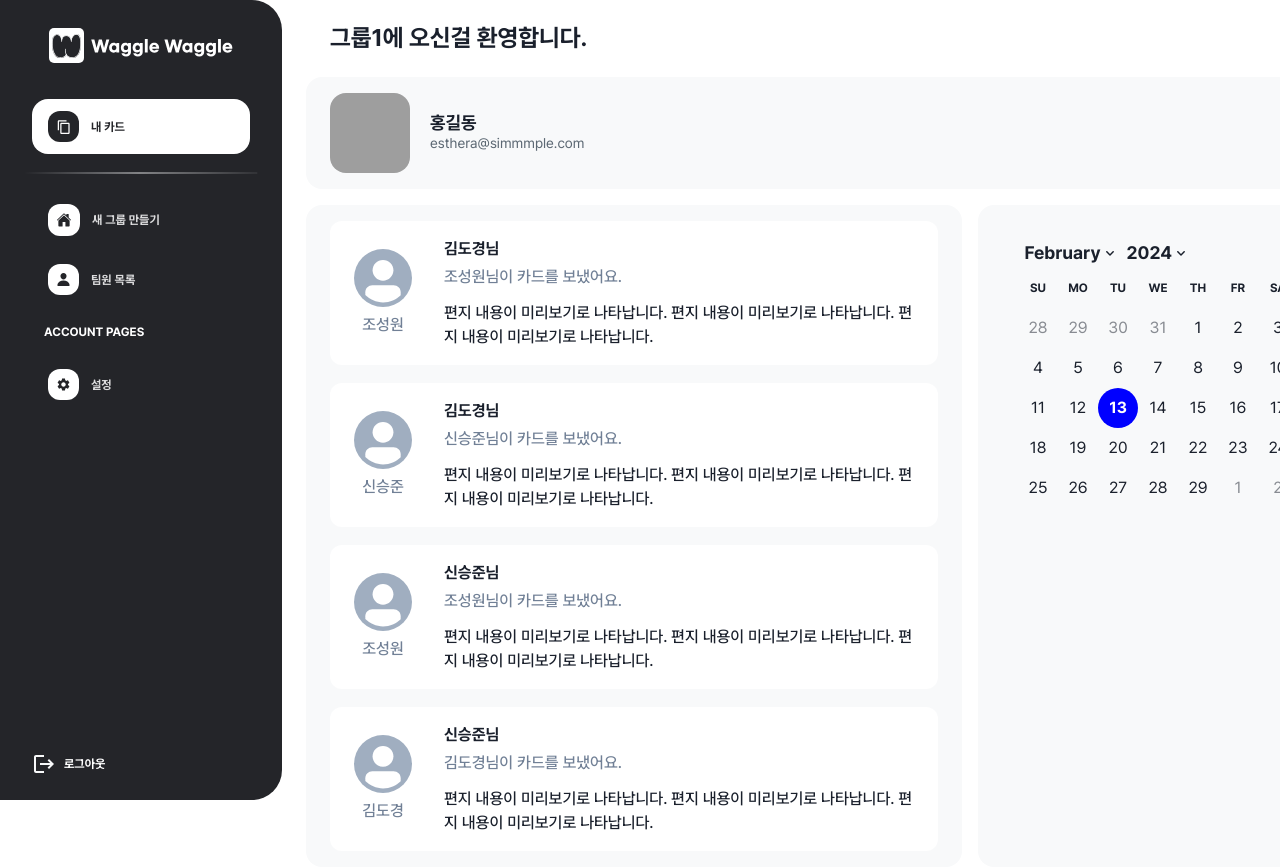
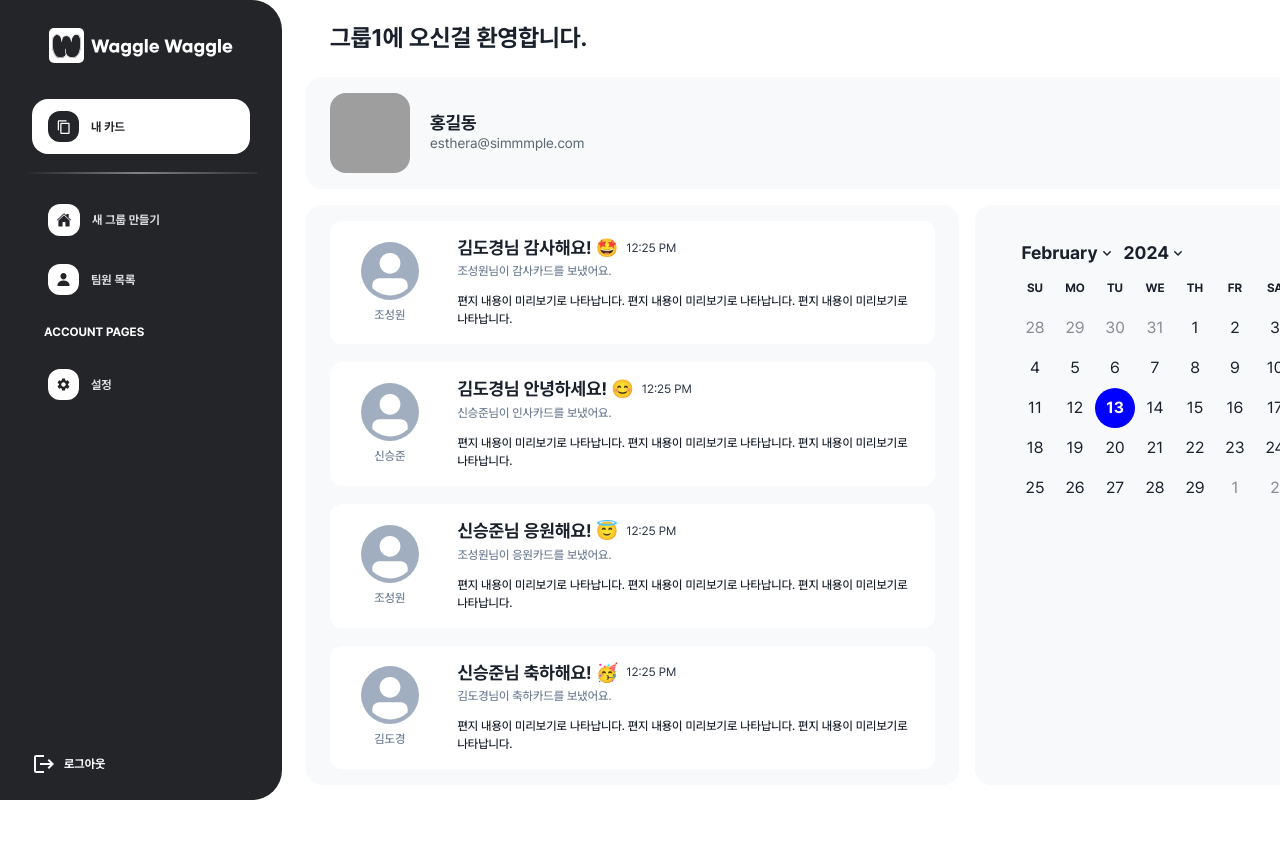
Before and after one commit to DDD-Community/DDD-10-WABLE-WEB, a Next.js app: page /client/1 in a window 1280 px wide. Shown: the top 867 px of the page. After the commit the page ends 800 px from the top, so only its background shows below. Built offline with nearby package versions, Linux system fonts and the light colour scheme; grey boxes are pictures that could not be loaded.

Commit message:
refactor: 카드 props 수정

```diff
--- a/src/components/pages/client/card.tsx
+++ b/src/components/pages/client/card.tsx
@@ -1,27 +1,18 @@
 import { Avatar, Flex, Heading, Text, VStack } from '@chakra-ui/react';
+import { format } from 'date-fns';
 
 import ProfileImageUrl from '@/assets/icons/profile.svg?url';
 
+import type CardType from './card.type';
+
 const CardMessage = {
-  인사: '안녕하세요!😊',
-  축하: '축하해요!🥳',
-  응원: '응원해요!😇',
-  감사: '감사해요!🤩',
+  인사: '안녕하세요! 😊',
+  축하: '축하해요! 🥳',
+  응원: '응원해요! 😇',
+  감사: '감사해요! 🤩',
 };
 
-export default function Card({
-  type,
-  imgSrc,
-  sender,
-  receiver,
-  preview,
-}: {
-  type: string;
-  imgSrc?: string;
-  sender: string;
-  receiver: string;
-  preview: string;
-}) {
+export default function Card({ data }: { data: CardType }) {
   return (
     <Flex
       gap="32px"
@@ -35,30 +26,35 @@ export default function Card({
         <Avatar
           width="58px"
           height="58px"
-          src={imgSrc ?? (ProfileImageUrl.src as string)}
+          src={data.imgSrc ?? (ProfileImageUrl.src as string)}
         />
         <Text
-          size="12px"
+          fontSize="12px"
           color="var(--chakra-colors-gray-500)"
           fontWeight="medium"
         >
-          {sender}
+          {data.from}
         </Text>
       </VStack>
-      <Flex flexDir="column" minWidth="448px">
-        <Heading size="18px" fontWeight="bold">
-          {receiver}님 {CardMessage[type as keyof typeof CardMessage]}
-        </Heading>
+      <Flex flexDir="column">
+        <Flex gap={2} align="center">
+          <Heading fontSize="18px" fontWeight="bold">
+            {data.to}님 {CardMessage[data.type as keyof typeof CardMessage]}
+          </Heading>
+          <Text fontSize="12px" color="var(--chakra-colors-gray-700)">
+            {format(data.time, 'hh:mm aa')}
+          </Text>
+        </Flex>
         <Text
-          size="12px"
+          fontSize="12px"
           fontWeight="medium"
           mt="4px"
           color="var(--chakra-colors-gray-500)"
         >
-          {sender}님이 {type}카드를 보냈어요.
+          {data.from}님이 {data.type}카드를 보냈어요.
         </Text>
-        <Text size="12px" fontWeight="medium" mt="12px" noOfLines={2}>
-          {preview}
+        <Text fontSize="12px" fontWeight="medium" mt="12px" noOfLines={2}>
+          {data.preview}
         </Text>
       </Flex>
     </Flex>
--- a/src/pages/client/[id]/index.tsx
+++ b/src/pages/client/[id]/index.tsx
@@ -8,30 +8,34 @@ import Calendar from '@/components/pages/client/calendar';
 
 const MOCK_DATA = [
   {
-    sender: '조성원',
-    receiver: '김도경',
+    from: '조성원',
+    to: '김도경',
     type: '감사',
+    time: new Date(),
     preview:
       '편지 내용이 미리보기로 나타납니다. 편지 내용이 미리보기로 나타납니다. 편지 내용이 미리보기로 나타납니다.',
   },
   {
-    sender: '신승준',
-    receiver: '김도경',
+    from: '신승준',
+    to: '김도경',
     type: '인사',
+    time: new Date(),
     preview:
       '편지 내용이 미리보기로 나타납니다. 편지 내용이 미리보기로 나타납니다. 편지 내용이 미리보기로 나타납니다.',
   },
   {
-    sender: '조성원',
-    receiver: '신승준',
+    from: '조성원',
+    to: '신승준',
     type: '응원',
+    time: new Date(),
     preview:
       '편지 내용이 미리보기로 나타납니다. 편지 내용이 미리보기로 나타납니다. 편지 내용이 미리보기로 나타납니다.',
   },
   {
-    sender: '김도경',
-    receiver: '신승준',
+    from: '김도경',
+    to: '신승준',
     type: '축하',
+    time: new Date(),
     preview:
       '편지 내용이 미리보기로 나타납니다. 편지 내용이 미리보기로 나타납니다. 편지 내용이 미리보기로 나타납니다.',
   },
@@ -48,15 +52,17 @@ export default function Home() {
         name="홍길동"
         email="esthera@simmmple.com"
       />
-      <Flex height="full" gap="16px">
-        <DashboardItem flexDir="column" gap="18px" overflow="auto" h="full">
+      <Flex height="full" gap="16px" w="full">
+        <DashboardItem
+          flexDir="column"
+          gap="18px"
+          overflow="auto"
+          minWidth="653px"
+          w="full"
+          h="full"
+        >
           {MOCK_DATA.map((data, index) => (
-            <Card
-              key={index}
-              sender={data.sender}
-              receiver={data.receiver}
-              preview={data.preview}
-            />
+            <Card key={index} data={data} />
           ))}
         </DashboardItem>
         <DashboardItem>
```
Also changed, not shown: src/components/pages/client/card.type.ts (added, +10 -0 lines).
